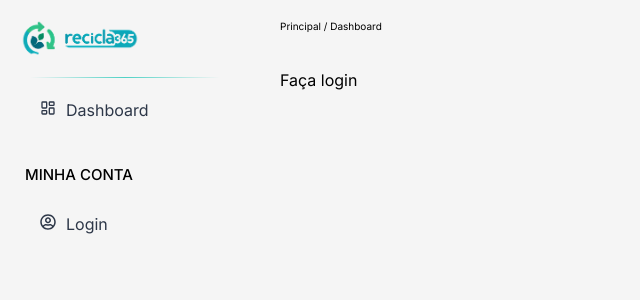
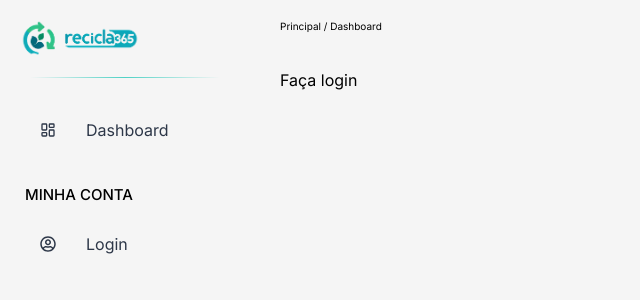
Before and after one commit to odairmichaelbendotti/Projeto-Avaliativo1-FMT, a React (Vite) app in the folder projeto-final/: page /dashboard in a window 1280 px wide. Shown: the top 300 px of the page, without its empty margins (0-640 px from the left). Built offline with nearby package versions, Linux system fonts and the light colour scheme.

Commit message:
Correção de bugs visuais

```diff
--- a/projeto-final/src/components/DasboardUser/index.jsx
+++ b/projeto-final/src/components/DasboardUser/index.jsx
@@ -48,11 +48,11 @@ export const DashboardUser = () => {
 
     function tipoLixo(tipoResiduo) {
         if (tipoResiduo === 'Reciclável') {
-            return <FaRecycle />;
+            return <i><FaRecycle /></i>
         } else if (tipoResiduo === 'Não reciclável') {
-            return <TbRecycleOff />;
+            return <i><TbRecycleOff /></i>
         } else {
-            return <><FaRecycle /><TbRecycleOff /></>;
+            return <><i><FaRecycle /></i><i><TbRecycleOff /></i></>;
         }
     }
 
@@ -95,11 +95,14 @@ export const DashboardUser = () => {
                         </div>
                         {coletar.length < 6 ? (
                             <div className={`${style.dashboardUserProfileInternBtnOne}`} onClick={dataInfos}>
-                                <CiAlignRight />
+                                <i><CiAlignRight /></i>
                                 <p>Solicitar coleta</p>
                             </div>
                         ) : (
-                            limiteAtingido()
+                            <div className={`${style.dashboardUserProfileInternBtnOneColor} ${style.lockColor}`}>
+                            <i><GiPadlock /></i>
+                            <p>Solicitar coleta</p>
+                        </div>
                         )}
                     </div>
                 </div>
@@ -107,7 +110,7 @@ export const DashboardUser = () => {
             <div className={style.dashboardUserDetailsContainer}>
                 <div className={style.dashboardUserOrders}>
                     <div className={style.dashboardUserOrdersTitleTwo}>
-                        <CiViewList />
+                        <i><CiViewList /></i>
                         <p>Coletas solicitadas</p>
                     </div>
                     <div className={style.dashboardUserOrdersGroup}>
@@ -131,8 +134,8 @@ export const DashboardUser = () => {
                                             {tipoLixo(item.tipoResiduo)}
                                         </td>
                                         <td className={`${style.dashboardUserInterData} ${style.dashboardUserInterDataChange} ${style.dashboardUserInterDataChangeIcon}`}>
-                                            <CiSquareCheck />
-                                            <MdDeleteOutline onClick={() => deletar(index)} />
+                                            <i><CiSquareCheck /></i>
+                                            <i><MdDeleteOutline onClick={() => deletar(index)} /></i>
                                         </td>
                                     </tr>
                                 ))}
--- a/projeto-final/src/components/DasboardUser/style.module.css
+++ b/projeto-final/src/components/DasboardUser/style.module.css
@@ -278,3 +278,31 @@
     margin-top: 5px;
     color: #FFF;
 }
+
+.dashboardUserProfileInternBtnOneColor{
+    padding: 1px 10px;
+    font-size: 12px;
+    text-transform: uppercase;
+    border-radius: 5px;
+    display: flex;
+    align-items: center;
+    gap: 10px;
+    cursor: pointer;
+    justify-content: space-between;
+    padding: 10px 15px;
+    font-weight: bold;
+    border-radius: 20px;
+    margin-left: 50px;
+    color: red;
+}
+
+.dashboardUserProfileInternBtnOneColor i{
+    font-size: 10px;
+    padding: 5px;
+    background-color:  red;
+    border-radius: 5px;
+    color: #FFF;
+    display: flex;
+    justify-content: center;
+    align-items: center;
+}
--- a/projeto-final/src/components/Menu/index.jsx
+++ b/projeto-final/src/components/Menu/index.jsx
@@ -62,13 +62,17 @@ export const Menu = () => {
             <nav className={style.sideMenuNav}>
                 <ul>
                     <Link to='dashboard'><li className={style.sideMenuItems}>
-                        <i><LuLayoutDashboard /></i>
+                    <div className={style.ordemItem}>
+                        <LuLayoutDashboard />
                         <p>Dashboard</p>
+                    </div>
                     </li></Link>
                     {currentUser && currentUser.tipoUsuario === "admin" && (
                         <Link to='beneficiarios'><li className={style.sideMenuItems}>
-                            <i><FaHouseUser /></i>
-                            <p>Beneficiários</p>
+                            <div className={style.ordemItem}>
+                                <FaHouseUser />
+                                <p>Beneficiários</p>
+                            </div>
                         </li></Link>
                     )}
                 </ul>
@@ -76,15 +80,19 @@ export const Menu = () => {
                 <ul>
                     {!isUserLoggedIn && (
                         <Link to='/login'><li className={style.sideMenuItems}>
-                            <i><FaRegUserCircle /></i>
+                        <div className={style.ordemItem}>
+                            <FaRegUserCircle />
                             <p>Login</p>
+                        </div>
                         </li></Link>
                     )}
                     {isUserLoggedIn && currentUser && (
                         <>
                             <li className={style.sideMenuItems} onClick={logout}>
-                                <i><CiLogout /></i>
+                            <div className={style.ordemItem}>
+                                <CiLogout />
                                 <p>Sair</p>
+                            </div>
                             </li>
                             {isUserLoggedIn && currentUser && currentUser.endereco && (
                                 <div className={style.divUserInfos}>
@@ -98,7 +106,7 @@ export const Menu = () => {
                                         </div>
                                         <div className={style.itensCardUserMenu}>
                                             <MdOutlineLocationCity />
-                                            <p className={style.divUserInfosResto}>{currentUser.endereco.cidade} - {currentUser.endereco.uf}</p>
+                                            <p className={style.divUserInfosResto}>{currentUser.endereco.cidade}</p>
                                         </div>
                                     </div>
                                 </div>
--- a/projeto-final/src/components/Menu/style.module.css
+++ b/projeto-final/src/components/Menu/style.module.css
@@ -22,7 +22,14 @@
     width: 100%;
     height: calc(100% - 80px);
     padding: 5px 10px;
-    margin-top: 30px;
+    margin-top: 50px;
+    gap: 30px;
+}
+
+.sideMenuNav ul{
+    display: flex;
+    flex-direction: column;
+    justify-content: center;
 }
 
 .sideMenuItems {
@@ -32,6 +39,8 @@
     padding: 15px 30px;
     border-radius: 25px;
     cursor: pointer;
+    gap: 30px;
+    align-items: center;
 }
 
 .sideMenuItemsNewDiv{
@@ -176,6 +185,7 @@ a{
     -webkit-box-shadow: 0px 0px 10px 0px rgba(117,117,117,1);
     -moz-box-shadow: 0px 0px 10px 0px rgba(117,117,117,1);
     box-shadow: 0px 0px 10px 0px rgba(117,117,117,1);
+    margin-top: 30px;
 }
 
 .divUserInfosName{
@@ -200,3 +210,9 @@ a{
     gap: 3px;
     align-items: center;
 }
+
+.ordemItem{
+    display: flex;
+    align-items: center;
+    gap: 30px;
+}
```
